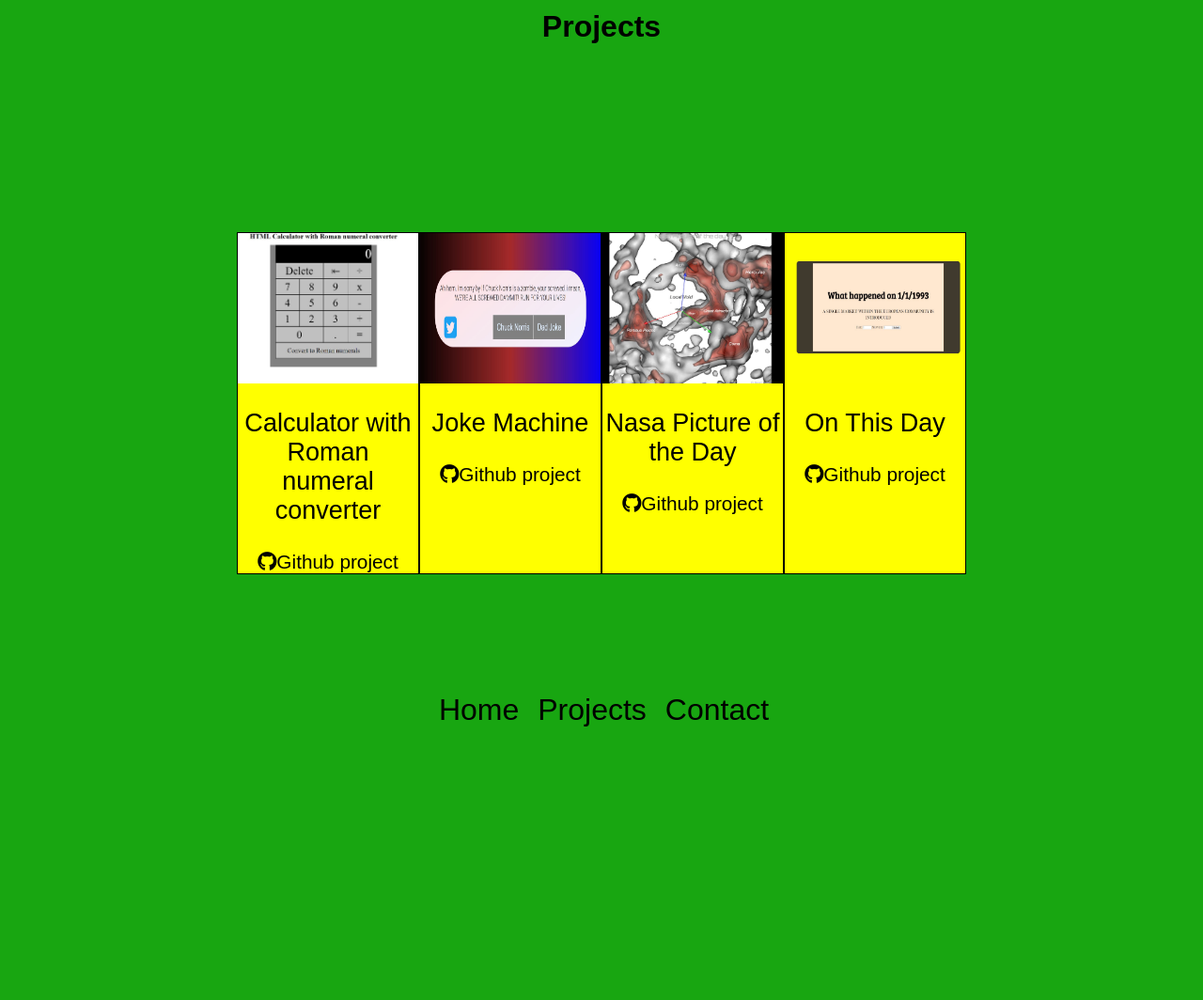
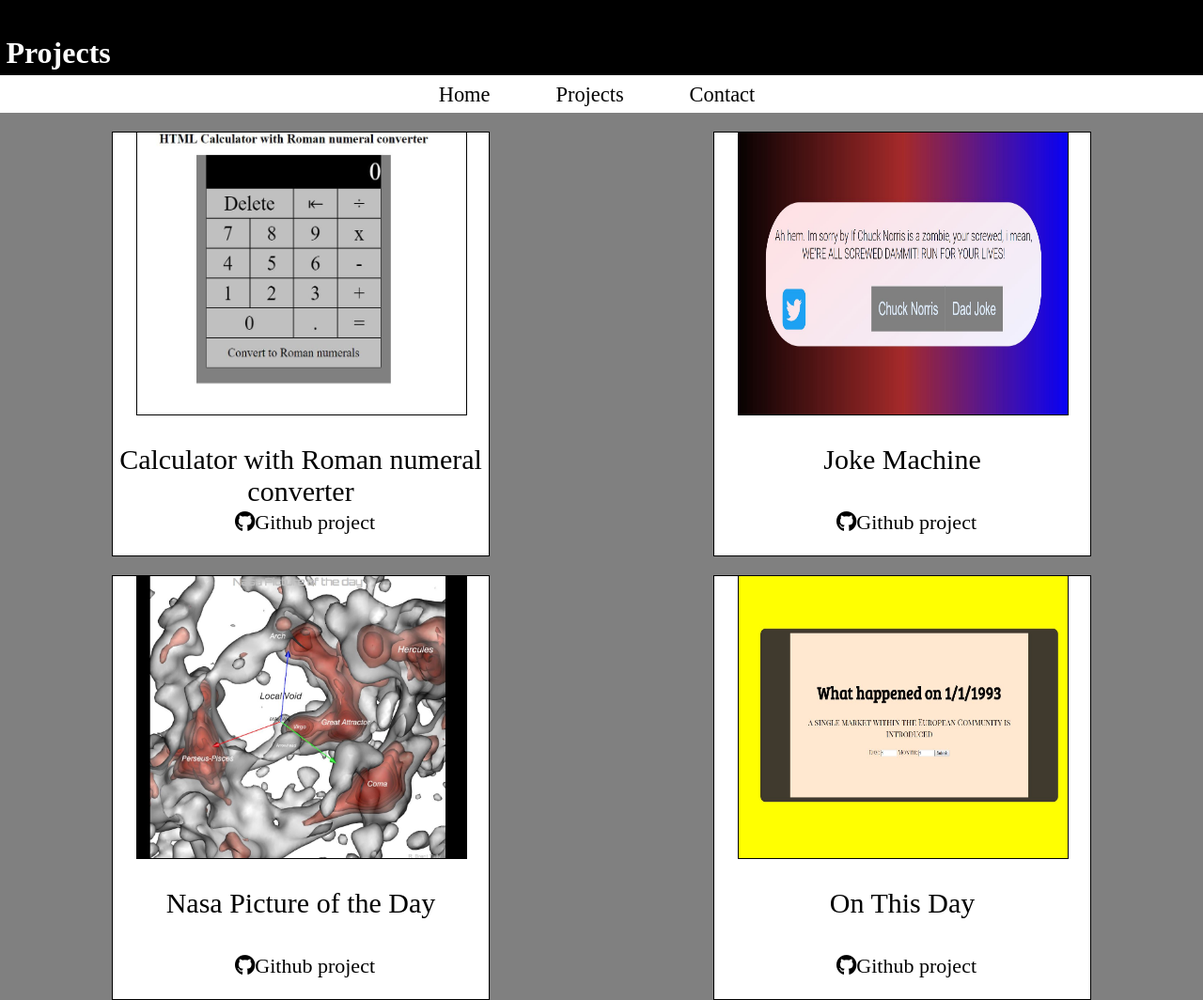
Before and after one commit to CrazyuncleFunk/CrazyuncleFunk.github.io, a plain HTML site: page projects.html in a window 1280 px wide. Shown: the whole page at 94% size. Before the commit the page ends 800 px from the top, so only its background shows below. Drawn offline with Linux system fonts and the light colour scheme; a web font is replaced by a local one.

Commit message:
new layout

```diff
--- a/projects.css
+++ b/projects.css
@@ -1,134 +1,204 @@
-@import url('https://fonts.googleapis.com/css?family=Average+Sans&display=swap');
-@import url("https://cdnjs.cloudflare.com/ajax/libs/font-awesome/4.7.0/css/font-awesome.min.css");
 body{
-  background-color: #18a611;
-  height:90vh;
+  margin:0;
+  height:100vh;
   width:100vw;
-  text-align: center;
-  font-family: 'Average Sans', sans-serif;
-  margin:0;
+  background-color:grey;
+}
+#outer-header{
+  width:100vw;
+  height:80px;
+  background-color:grey;
+  display:flex;
+  flex-direction:row;
 
 }
-h1{
-  margin-top:10px;
+#small-head{
+  flex:1;
+
+  background-color:black;
 }
-.project, .project-title{
-  color:black;
-  text-decoration:none;
-  text-align:center;
-  font-size:1.3em;
-}
-.project-image{
-  display:flex;
-  align-items:center;
-  justify-content:center;
-  margin:auto;
-}
-#profile-link{
-  text-decoration:none;
-  color:black;
-  background-color:#18a611;
-  padding:10px;
-  margin-bottom: 50px;
+#small-head h1{
+ color:white;
+ line-height:70px;
+ margin-left:0.5vw;
 
 }
-#profile-link:hover{
+#large-head{
+  flex:3;
   background-color:white;
-    }
-.table{
-  display:table;
-  margin: auto;
-  margin-top:25vh;
-}
- .projects-grid{
-  border:1px solid black;
-  background-color: yellow;
-  display:table-cell;
-  width:15vw;
-  height:25vh;
+  display:flex;
+  text-decoration: none;
+  justify-content: flex-end;
 
 }
-@media screen and (max-width: 800px ){
 
-  .projects-grid{
-   border:1px solid black;
-   background-color: yellow;
-   display:table-cell;
-   width:25vw;
- }
-   .table{
-     display:table;
-     margin: auto;
-     margin-top:10vh;
-
-   }
-
-}
-.project-image{
-  display:flex;
-  height:20vh;
-  align-items:center;
-  justify-content:center;
-
-  width:15vw;
-}
-.github{
-  text-decoration: none;
-}
-.project-title:hover{
-  color:white;
-}
-#float-bar{
-  text-decoration: none;
-  display: flex;
-  justify-content: center;
-  position: fixed;
-  bottom: 0;
-  left:0;
-  width:100vw;
-}
-#float-bar:hover{
-  color:white;
-}
 .bar{
   text-decoration: none;
   color:black;
-
+  margin-right:50px;
+}
+.bar:hover{
+  color:red;
 }
 ul{
   display:flex;
   text-decoration: none;
-  margin-right:35px;
+  font-size:1em;
 }
 li{
-  font-size: 2em;
+  font-size:2em;
   padding: 10px;
   list-style: none;
+  color:white;
+  line-height:60px;
 }
-.bar:hover{
-  color:white;
+#main-div{
+  margin-top:200px;
+  margin-bottom:200px;
+  width:100vw;
+  display: flex;
+
 }
-#email{
+.outer{
+ width:50vw;
+ display:flex;
+ justify-content:space-around;
+}
+.inner{
+  margin-top:50px;
+  height:550px;
+  width:400px;
+  background-color:white;
+border:1px solid black;
+}
+.project-image{
+  margin-left:25px;
+  height:300px;
+  width:350px;
+  border:1px solid black;
+  border-top: 0px
+}
+.color{
+  height:300px;
+  width:350px;
+  margin:auto;
+}
+#yellow{
+  background-color:yellow;
+}
+#red{
+  background-color:red;
+}
+#blue{
+  background-color:blue;
+}
+#green{
+  background-color:green;
 
-  margin-bottom: 50px;
-}
-#first{
-  margin-top: 100px;
-  font-size: 1.5em;
 }
 
-#container{
-  background-color: yellow;
-  width:50vw;
-  height:82vh;
-  margin: auto;
-  margin-top:8vh;
-  display:flex;
+.inner{
+  position: relative;
 }
-#inner-container{
+.github{
+  text-align: center;
+  text-decoration: none;
+  color:black;
+  font-size: 22px;
+  position: absolute;
+  bottom: 10px;
+  left:130px;
+}
+.github:hover{
+  color:red;
+}
+.project-tile{
+  text-align: center;
+  text-decoration: none;
+  color:black;
+  font-size: 30px;
+}
+@media only screen and (max-height:970px){
+  .inner{
+    margin-top:0px;
+  }
+  #main-div{
+    margin-top:60px;
+  }
+}
+@media only screen and (max-height:870px){
+  .inner{
+    margin-top:0px;
+  }
+  #main-div{
+    margin-top:40px;
+  }
+}
+@media only screen and (max-height:800px){
+  .inner{
+    margin-top:0px;
+  }
+  #main-div{
+    margin-top:20px;
+  }
+  .inner{
+    height:450px;
+  }
+ .github{
+   bottom: 0px;
+ }
 
-  margin:auto;
 }
-#contact{
-  font-size: 3em;
+
+
+
+@media only screen and (max-height:770px){
+  .inner{
+    margin-top:0px;
+  }
+  #main-div{
+    margin-top:10px;
+  }
 }
+
+@media only screen and (max-width:1600px){
+  #outer-header{
+    flex-direction:column;
+    height:120px;
+  }
+  #main-div{
+   flex-direction:column;
+    margin:auto;
+  }
+  .outer{
+    margin:auto;
+    width:100vw;
+  }
+  .inner{
+    margin:auto;
+
+    margin-top:20px;
+  }
+  #small-head{
+    height:80px;
+    flex:2;
+  }
+  #large-head{
+    flex:1;
+    justify-content:center;
+    height:40px;
+  }
+  ul{
+    font-size:0.7em;
+  }
+  li{
+    line-height:0px;
+  }
+}
+@media screen and (max-width:1000px){
+  .outer{
+    flex-direction:column;
+    margin:auto;
+  }
+
+}
--- a/projects.html
+++ b/projects.html
@@ -1,23 +1,33 @@
 <head>
 <link rel="stylesheet" href="..\CrazyuncleFunk.github.io\projects.css">
 <link href="https://use.fontawesome.com/releases/v5.0.7/css/all.css" rel="stylesheet">
-
-
 </head>
 <body>
+  <div id="outer-header">
+    <div id="small-head">
+      <h1>Projects</h1>
+    </div>
+    <div id="large-head">
 
-<h1> Projects</h1>
+    <ul>
+      <li><a class="bar" href="..\CrazyuncleFunk.github.io\index.html">Home</a></li>
+      <li><a class="bar" href="..\CrazyuncleFunk.github.io\projects.html">Projects</a></li>
+      <li><a class="bar" href="..\CrazyuncleFunk.github.io\contact.html">Contact</a></li>
+    </ul>
+    </div>
+  </div>
 
-<div class="table">
-<div class="projects-grid one">
+<div id="main-div">
+  <div class="outer">
+  <div class="inner">
      <a
-     href="..\CrazyuncleFunk.github.io\calc.html"
+       href="..\roman-numeral-converting-calculator\calc.html"
 
        class="project project-tile"
      >
        <img
          class="project-image"
-       src="..\CrazyuncleFunk.github.io\calc.JPG"
+         src="..\calc.JPG"
          alt="project"
        />
        <p class="project-title">
@@ -28,15 +38,15 @@
      </a>
      <a href="https://github.com/CrazyuncleFunk/roman-numeral-converting-calculator" target="_blank" class="github"><p class="project-title"><i class="fab fa-github"></i>Github project</p></a>
          </div>
-       <div class="projects-grid two">
+  <div class="inner">
     <a
-     href="..\CrazyuncleFunk.github.io\joke.html"
+      href="..\Joke-Machine\joke.html"
 
       class="project project-tile"
     >
       <img
         class="project-image"
-       src="..\CrazyuncleFunk.github.io\joke.JPG"
+        src="..\joke.JPG"
         alt="project"
       />
 
@@ -48,15 +58,18 @@
     </a>
     <a href="https://github.com/CrazyuncleFunk/Joke-Machine" target="_blank" class="github"><p class="project-title"><i class="fab fa-github"></i>Github project</p></a>
       </div>
-     <div class="projects-grid three">
+  </div>
+
+  <div class="outer">
+  <div class="inner">
     <a
-          href="..\CrazyuncleFunk.github.io\astra.html"
+      href="..\Nasa-picture\astra.html"
 
       class="project project-tile"
     >
       <img
         class="project-image"
-            src="..\CrazyuncleFunk.github.io\nasa.JPG"
+        src="..\nasa.JPG"
         alt="project"
       />
       <p class="project-title">
@@ -66,16 +79,17 @@
       </p>
     </a>
     <a href="https://github.com/CrazyuncleFunk/Nasa-picture" target="_blank" class="github"><p class="project-title"><i class="fab fa-github"></i>Github project</p></a>
+
   </div>
-            <div class="projects-grid four">
+  <div class="inner">
     <a
-                 href="..\CrazyuncleFunk.github.io\otd.html"
+      href="..\On-This-Day\otd.html"
 
       class="project project-tile"
     >
       <img
         class="project-image"
-                   src="..\CrazyuncleFunk.github.io\otd.JPG"
+        src="..\otd.JPG"
         alt="project"
       />
       <p class="project-title">
@@ -85,14 +99,9 @@
       </p>
     </a>
     <a href="https://github.com/CrazyuncleFunk/On-This-Day" target="_blank" class="github"><p class="project-title"><i class="fab fa-github"></i>Github project</p></a>
+
   </div>
   </div>
-     <div id="float-bar">
-       <ul>
-         <li><a class="bar" href="..\CrazyuncleFunk.github.io\index.html">Home</a></li>
-         <li><a class="bar" href="..\CrazyuncleFunk.github.io\projects.html">Projects</a></li>
-         <li><a class="bar" href="..\CrazyuncleFunk.github.io\contact.html">Contact</a></li>
-       </ul>
 </div>
 
 </body>
```
Lines whose indentation alone changed are shown as unchanged.
